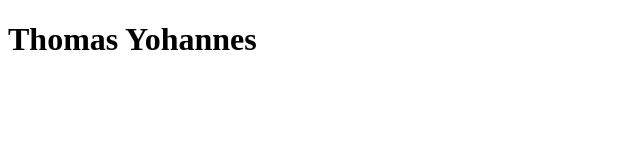
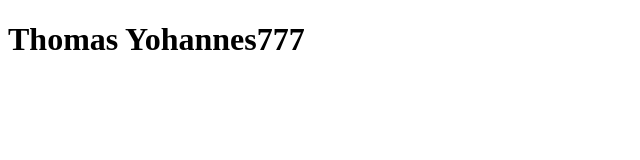
Before and after one commit to ThomYohan/git_demo, a plain HTML site: page index.html in a window 1280 px wide. Shown: the full height of the page, 0-640 px from the left. Drawn offline with Linux system fonts and the light colour scheme.

Commit message:
another update

```diff
--- a/index.html
+++ b/index.html
@@ -7,6 +7,6 @@
     <title>Document</title>
 </head>
 <body>
-    <h1>Thomas Yohannes</h1>
+    <h1>Thomas Yohannes777</h1>
 </body>
 </html>
```
